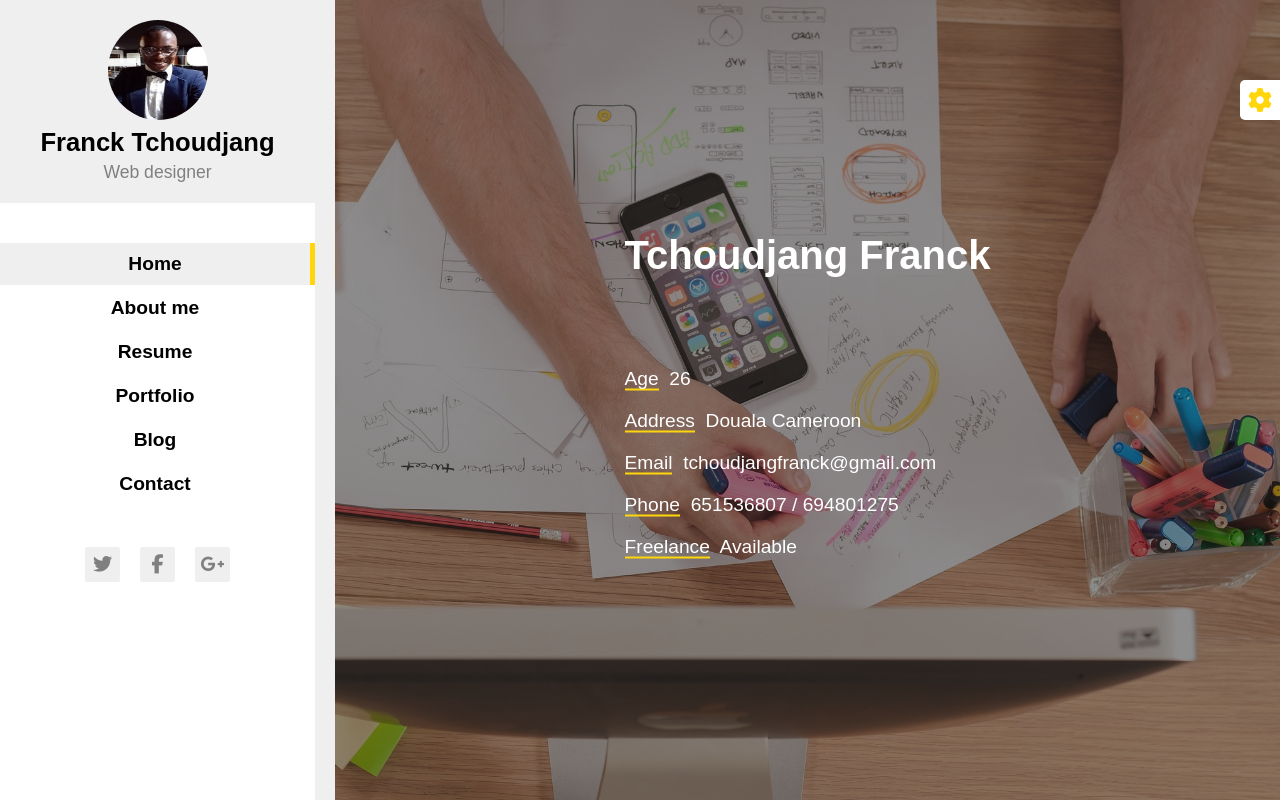
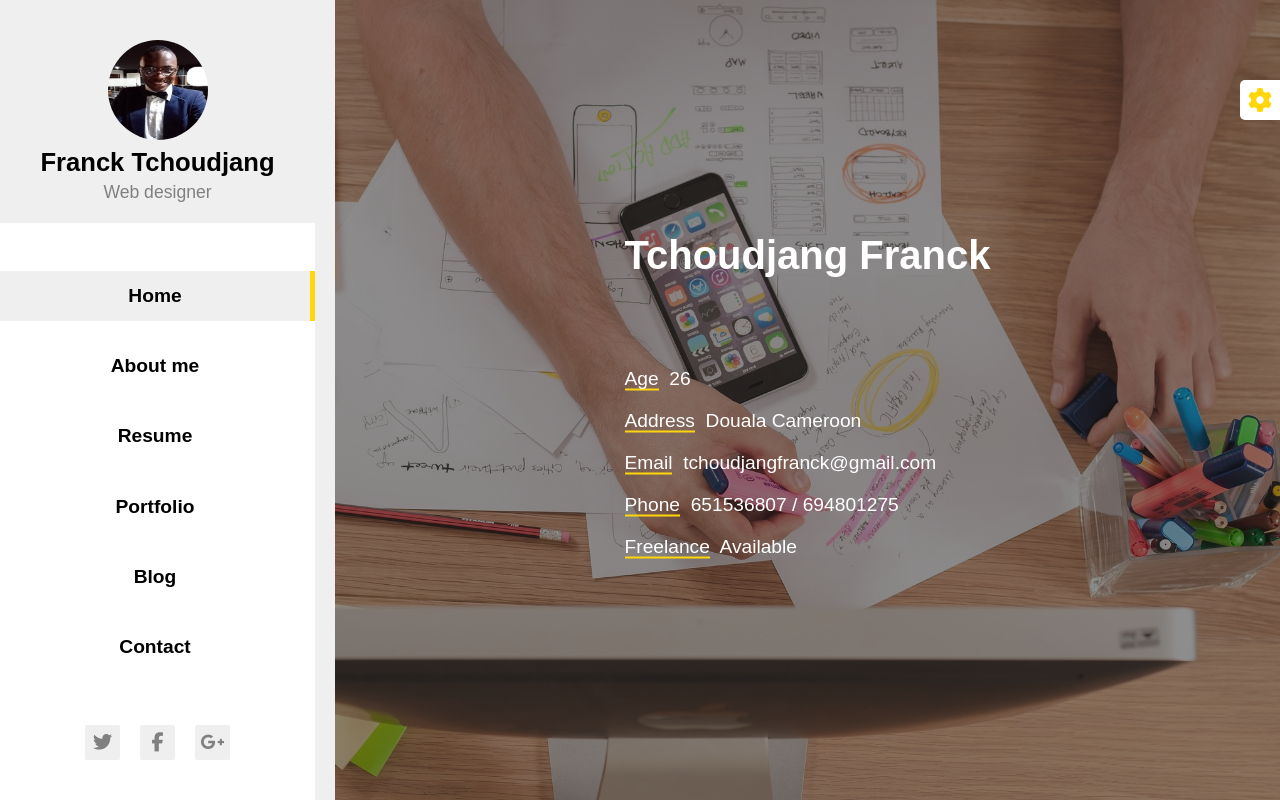
Before and after one commit to Tchoudjangfranck/mon-cv-professionnel, a plain HTML site: page index.html in a window 1280 px wide. Drawn offline with nearby package versions, Linux system fonts and the light colour scheme.

Commit message:
Parties Aside et Home(mise à jour 1 partie aside)

```diff
--- a/assets/css/components/aside.css
+++ b/assets/css/components/aside.css
@@ -13,7 +13,7 @@ aside
 
 .aside-top
 {
-    padding: 20px 10px;
+    padding: 40px 10px 20px 10px;
     background-color: #efefef;
 }
 
@@ -37,11 +37,29 @@ aside
     color: var(--main-color-gray);
 }
 
+.aside-content ul
+{
+    display: flex;
+    flex-direction: column;
+    justify-content: space-evenly;
+    flex: 1;
+}
+
+.aside-content ul li
+{
+    display: flex;
+    flex:1;
+    text-align: center;
+    flex-direction: column;
+    justify-content: center;
+}
+
 .aside-content ul li a
 {
     background-color: var(--main-color-white);
-    margin-bottom: 2px;
-    padding: 10px 0;
+    margin-bottom: 5px;
+    height: 50px;
+    line-height: 50px;
     font-size: 1.2rem;
     font-weight: bold;
     display: block;
--- a/assets/css/components/media.css
+++ b/assets/css/components/media.css
@@ -41,5 +41,7 @@
     .main-container aside
     {
         display: flex;
+        min-width: 250px;
+        max-width: 500px;
     }
 }
--- a/index.html
+++ b/index.html
@@ -34,7 +34,7 @@
                     Web designer
                 </div>
             </div>
-            <div class="aside-content">
+            <div class="aside-content flex flex-column flex-1">
                 <ul>
                     <li><a href="#home" class="active">Home</a></li>
                     <li><a href="#about-me">About me</a></li>
@@ -44,7 +44,7 @@
                     <li><a href="#contact">Contact</a></li>
                 </ul>
             </div>
-            <div class="aside-bottom flex aic gap-20 jcc">
+            <div class="aside-bottom flex aic gap-20 pb-40 jcc">
                 <i class="fa fa-twitter"></i>
                 <i class="fa fa-facebook"></i>
                 <i class="fa fa-google-plus"></i>
```
